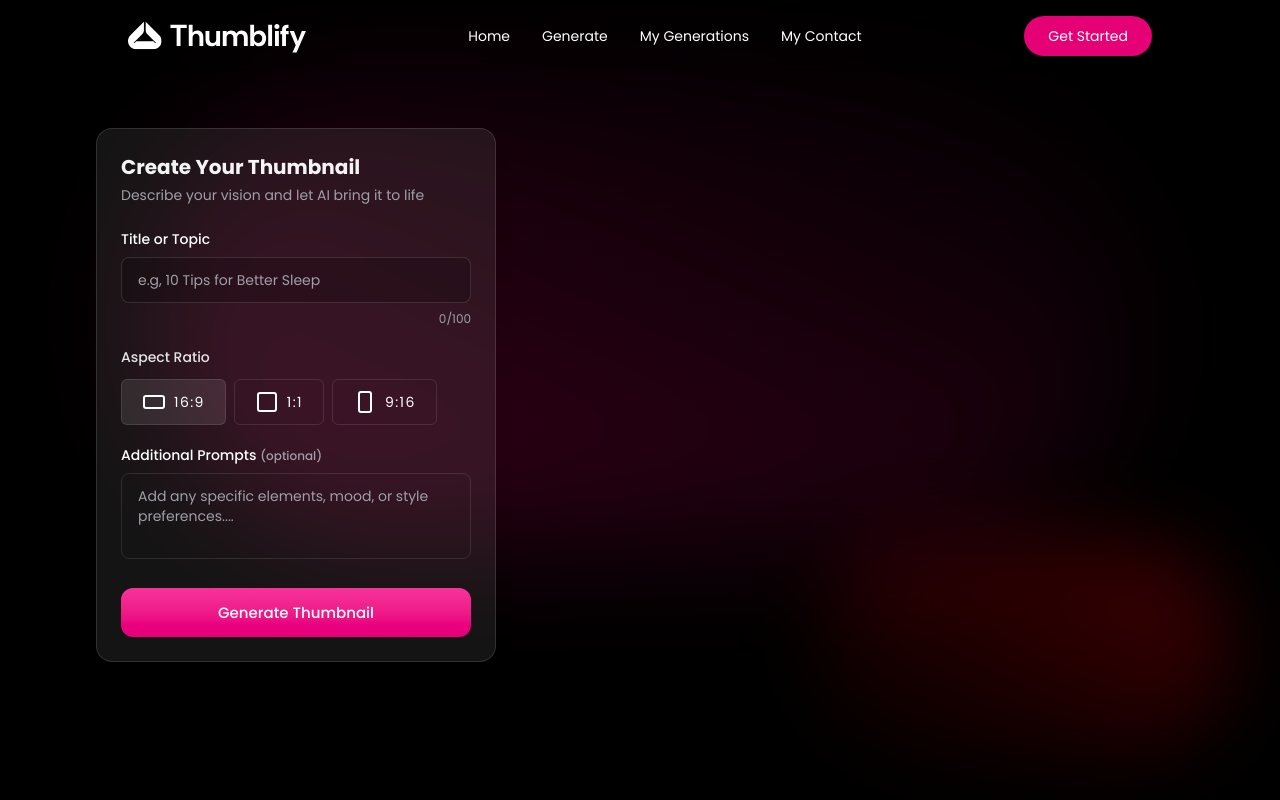
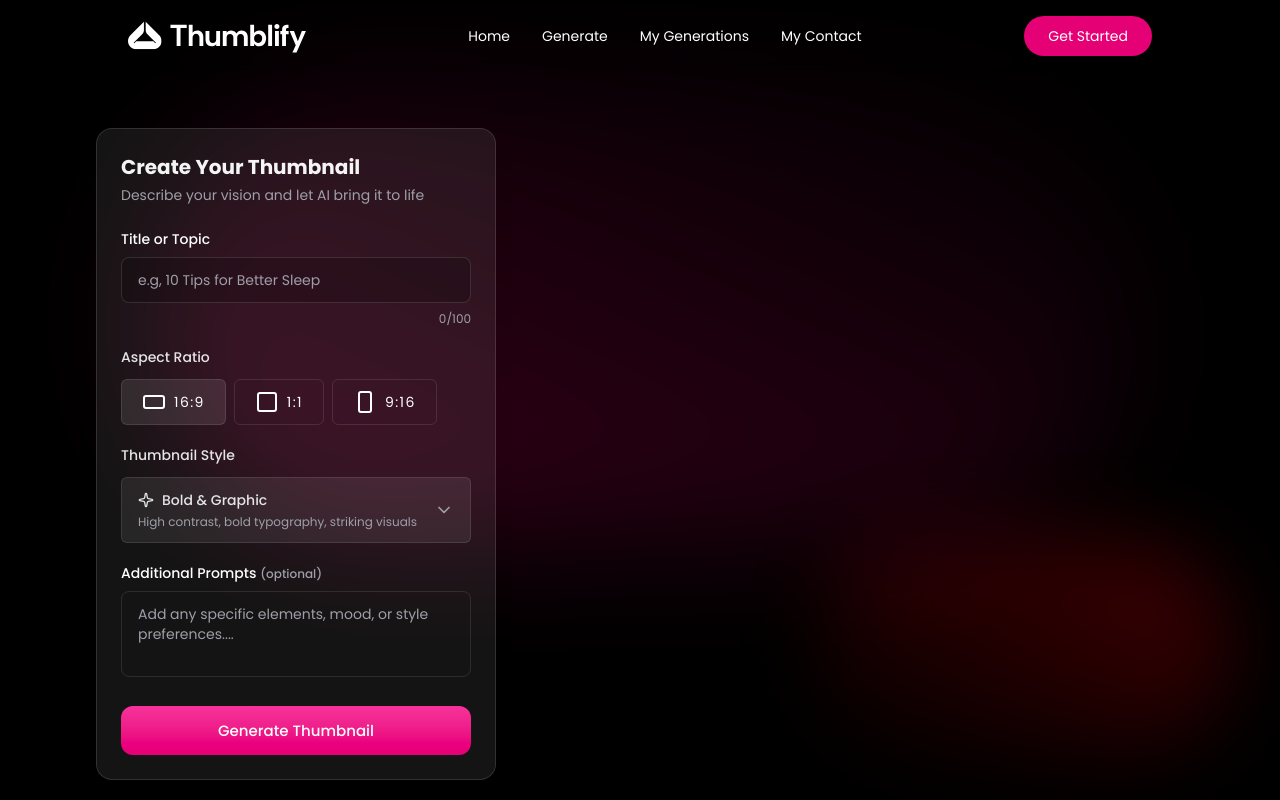
Before and after one commit to omerali6093/AI-Thumbnail-Generator, a React (Vite) app in the folder client/reactjs/: page /generate in a window 1280 px wide. Shown: the top 800 px of the page. Built offline with nearby package versions, Linux system fonts and the light colour scheme.

Commit message:
feat: created StyleSelector ui

```diff
--- /dev/null
+++ b/client/reactjs/src/components/StyleSelector.tsx
@@ -0,0 +1,75 @@
+import type React from "react";
+import { thumbnailStyles, type ThumbnailStyle } from "../assets/assets"
+import { ChevronDownIcon, CpuIcon, ImageIcon, PenToolIcon, SparkleIcon, SquareIcon } from "lucide-react";
+
+
+const StyleSelector = ({ value, onChange, isOpen, setIsOpen } :
+    {
+        value: ThumbnailStyle; onChange: (style: ThumbnailStyle) => void ; isOpen: boolean; setIsOpen: (open: boolean) => void
+    }) => {
+
+        const styleDescriptions : Record<ThumbnailStyle, string> = {
+            "Bold & Graphic" : "High contrast, bold typography, striking visuals",
+            "Minimalist" : "Clean, simple, lots of white space",
+            "Photorealistic" : "Photo-based, natural looking",
+            "Illustrated" : "Hand-draw, artistic, creative",
+            "Tech/Futuristic" : "Modern, sleek, tech-inspired",
+        }
+
+        const styleIcons : Record<ThumbnailStyle, React.ReactNode> = {
+            "Bold & Graphic" : <SparkleIcon className="h-4 w-4"/>,
+            "Minimalist" : <SquareIcon className="h-4 w-4"/>,
+            "Photorealistic" : <ImageIcon className="h-4 w-4"/>,
+            "Illustrated" : <PenToolIcon className="h-4 w-4"/>,
+            "Tech/Futuristic" : <CpuIcon className="h-4 w-4"/>,
+        }
+
+
+
+
+    return (
+        <div className="space-y-3 relative dark">
+            <label className="block text-sm font-medium text-zinc-200">Thumbnail Style</label>
+
+            <button
+            type="button"
+            onClick={() => setIsOpen(!isOpen)}
+            className="flex w-full items-center justify-between rounded-md border
+            px-4 py-3 text-left transition bg-white/8 border-white/10 text-zinc-200
+            hover:bg-white/12">
+                <div className="space-y-1">
+                    <div className="flex items-center gap-2 font-medium">
+                        {styleIcons[value]}
+                        <span>{value}</span>
+                    </div>
+                    <p className="text-xs text-zinc-400">{styleDescriptions[value]}</p>
+                </div>
+                <ChevronDownIcon className={['h-5 w-5 text-zinc-400 transition-transform',
+                isOpen && "rotate-180" ].join(' ')}/>
+            </button>
+
+            {isOpen && (
+                <div className="absolute bottom-0 z-50 mt-1 w-full rounded-md
+                border border-white/12 bg-black/20 backdrop-blur-3xl shadow-lg">
+                    {thumbnailStyles.map((style) => (
+                        <button key={style}
+                        type="button"
+                        onClick={() => {onChange(style); setIsOpen(false);}}
+                        className="flex w-full items-start gap-3 px-4 py-3 text-left
+                        transition hover:bg-black/30">
+                            <div className="mt-0.5">{styleIcons[style]}</div>
+                            <div>
+                                <p className="font-medium">{style}</p>
+                                <p className="text-xs text-zinc-400">{styleDescriptions[style]}</p>
+                            </div>
+                            </button>
+                    ))}
+                </div>
+            )}
+
+
+        </div>
+    )
+}
+
+export default StyleSelector
--- a/client/reactjs/src/pages/GeneratePage.tsx
+++ b/client/reactjs/src/pages/GeneratePage.tsx
@@ -3,6 +3,7 @@ import { useParams } from "react-router-dom"
 import { colorSchemes, type AspectRatio, type IThumbnail, type ThumbnailStyle } from "../assets/assets";
 import SoftBackDrop from "../components/SoftBackDrop";
 import AspectRatioSelector from "../components/AspectRatioSelector";
+import StyleSelector from "../components/StyleSelector";
 
 
 function GeneratePage() {
@@ -56,7 +57,16 @@ function GeneratePage() {
                                     value={aspectRatio}
                                     onChange={setAspectRatio}
                                     />
+
                                     {/* StyleSelector */}
+                                    <StyleSelector
+                                    value={style}
+                                    onChange={setStyle}
+                                    isOpen={styleDropDown}
+                                    setIsOpen={setstyleDropDown}
+                                    />
+
+
                                     {/* ColorSchemeSelector */}
 
                                     {/* DETAILS */}
```
